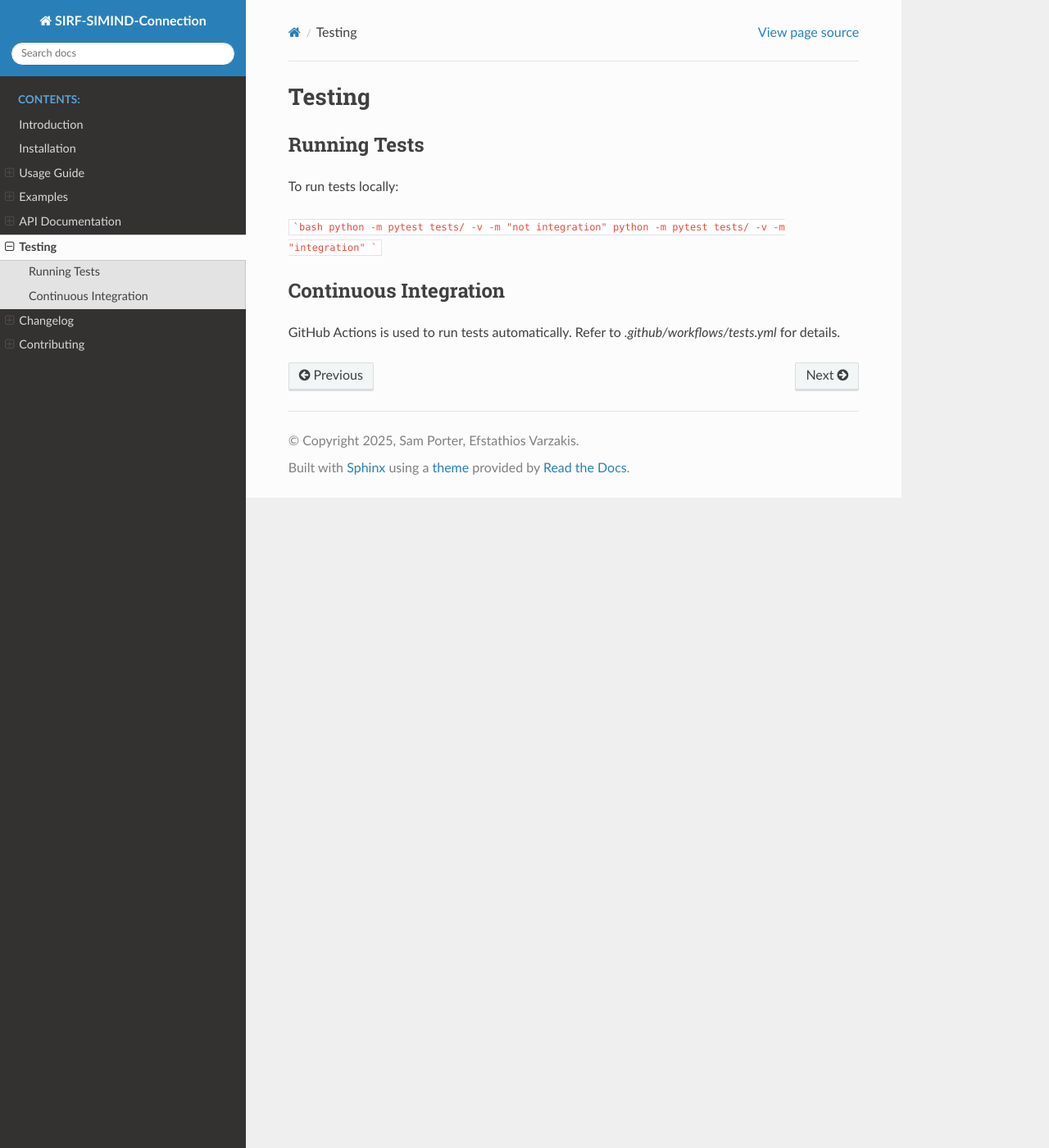
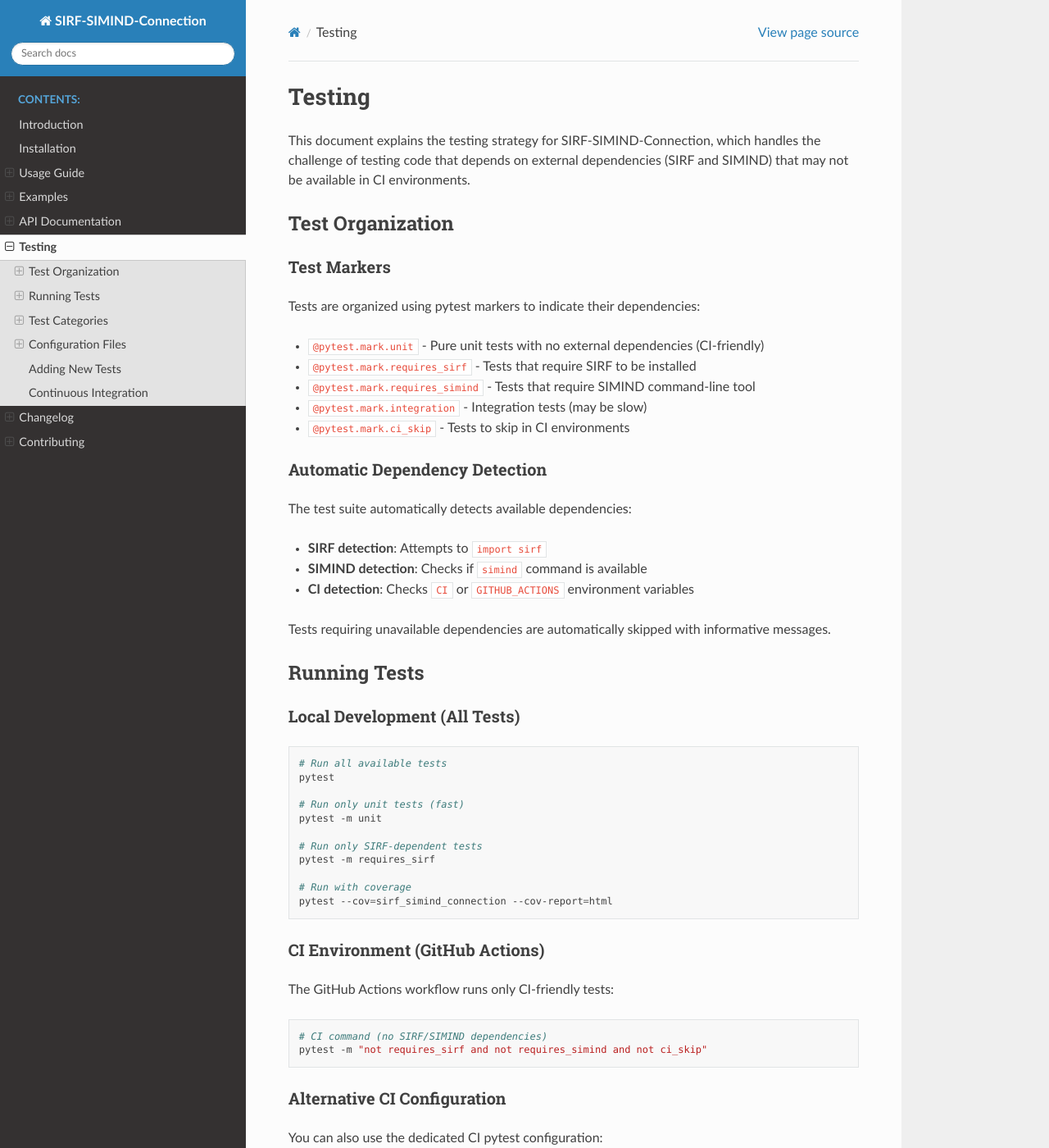
Before and after one commit to samdporter/SIRF-SIMIND-Connection, a Sphinx documentation site: the page built from docs/testing.rst, in a window 1280 px wide and 1400 px high. Shown: the whole window at 82% size. Built offline with Sphinx 7.4.7 and the Read the Docs theme 3.1.0, drawn with Linux system fonts in a browser that asks for light colours; some of the changed text lies outside the part shown.

Commit message:
SPLIT tests that require SIRF and SIMIND so can be run in github

````diff
--- a/docs/testing.rst
+++ b/docs/testing.rst
@@ -3,17 +3,178 @@
 Testing
 =======
 
+This document explains the testing strategy for SIRF-SIMIND-Connection, which handles the challenge of testing code that depends on external dependencies (SIRF and SIMIND) that may not be available in CI environments.
+
+Test Organization
+-----------------
+
+Test Markers
+~~~~~~~~~~~~
+
+Tests are organized using pytest markers to indicate their dependencies:
+
+* ``@pytest.mark.unit`` - Pure unit tests with no external dependencies (CI-friendly)
+* ``@pytest.mark.requires_sirf`` - Tests that require SIRF to be installed
+* ``@pytest.mark.requires_simind`` - Tests that require SIMIND command-line tool
+* ``@pytest.mark.integration`` - Integration tests (may be slow)
+* ``@pytest.mark.ci_skip`` - Tests to skip in CI environments
+
+Automatic Dependency Detection
+~~~~~~~~~~~~~~~~~~~~~~~~~~~~~~
+
+The test suite automatically detects available dependencies:
+
+* **SIRF detection**: Attempts to ``import sirf``
+* **SIMIND detection**: Checks if ``simind`` command is available
+* **CI detection**: Checks ``CI`` or ``GITHUB_ACTIONS`` environment variables
+
+Tests requiring unavailable dependencies are automatically skipped with informative messages.
+
 Running Tests
---------------
+-------------
 
-To run tests locally:
+Local Development (All Tests)
+~~~~~~~~~~~~~~~~~~~~~~~~~~~~~
 
-```bash
-python -m pytest tests/ -v -m "not integration"
-python -m pytest tests/ -v -m "integration"
-```
+.. code-block:: bash
+
+    # Run all available tests
+    pytest
+
+    # Run only unit tests (fast)
+    pytest -m unit
+
+    # Run only SIRF-dependent tests
+    pytest -m requires_sirf
+
+    # Run with coverage
+    pytest --cov=sirf_simind_connection --cov-report=html
+
+CI Environment (GitHub Actions)
+~~~~~~~~~~~~~~~~~~~~~~~~~~~~~~~
+
+The GitHub Actions workflow runs only CI-friendly tests:
+
+.. code-block:: bash
+
+    # CI command (no SIRF/SIMIND dependencies)
+    pytest -m "not requires_sirf and not requires_simind and not ci_skip"
+
+Alternative CI Configuration
+~~~~~~~~~~~~~~~~~~~~~~~~~~~~
+
+You can also use the dedicated CI pytest configuration:
+
+.. code-block:: bash
+
+    # Using CI-specific config
+    pytest -c pytest-ci.ini
+
+Test Categories
+---------------
+
+CI-Friendly Tests (27+ tests)
+~~~~~~~~~~~~~~~~~~~~~~~~~~~~~
+
+These tests run in GitHub Actions without external dependencies:
+
+1. **Schneider Density Conversion** (21 tests)
+
+   * ``tests/test_schneider_density.py``
+   * Tests HU-to-density conversion with JSON lookup tables
+   * No SIRF/SIMIND dependencies
+
+2. **Configuration Management** (6 tests)
+
+   * ``tests/test_simulation_config.py``
+   * Tests YAML/SMC file parsing and parameter management
+   * Pure Python functionality
+
+3. **Core Components** (5 tests)
+
+   * Tests data classes and enums (EnergyWindow, RotationParameters, etc.)
+   * No external dependencies
+
+4. **Utilities** (1 test)
+
+   * ``tests/test_utils.py::test_parse_interfile``
+   * File parsing without SIRF dependencies
+
+SIRF-Dependent Tests (13 tests)
+~~~~~~~~~~~~~~~~~~~~~~~~~~~~~~~
+
+These tests require SIRF installation and are skipped in CI:
+
+* **Simulator Tests** - ``tests/test_simind_simulator.py``
+* **Projector Tests** - ``tests/test_simind_projector.py``
+* **STIR Utilities** - Most tests in ``tests/test_utils.py``
+* **Image Processing** - Tests that create phantoms and process SIRF objects
+
+Integration Tests (1 test)
+~~~~~~~~~~~~~~~~~~~~~~~~~~
+
+* **Full Workflow Test** - ``tests/test_integration.py``
+* Requires both SIRF and SIMIND
+* Marked with multiple markers: ``integration``, ``requires_sirf``, ``requires_simind``
+
+Configuration Files
+-------------------
+
+pytest.ini (Local Development)
+~~~~~~~~~~~~~~~~~~~~~~~~~~~~~~
+
+* Runs all available tests based on detected dependencies
+* Includes verbose output and duration reporting
+
+pytest-ci.ini (CI Environment)
+~~~~~~~~~~~~~~~~~~~~~~~~~~~~~~
+
+* Specifically filters out dependency-requiring tests
+* Optimized for GitHub Actions environment
+
+tests/conftest.py
+~~~~~~~~~~~~~~~~
+
+* Configures pytest markers
+* Implements automatic dependency detection and test skipping
+* Handles CI environment detection
+
+Adding New Tests
+----------------
+
+When adding new tests, use appropriate markers:
+
+.. code-block:: python
+
+    import pytest
+
+    @pytest.mark.unit
+    def test_pure_python_logic():
+        """Test that doesn't need external dependencies."""
+        assert True
+
+    @pytest.mark.requires_sirf
+    def test_sirf_functionality():
+        """Test that uses SIRF objects."""
+        from sirf.STIR import ImageData
+        # ... test code
+
+    @pytest.mark.requires_simind
+    def test_simind_execution():
+        """Test that calls SIMIND command."""
+        # ... test code that runs simind
+
+This ensures your tests will be properly categorized and run in the appropriate environments.
 
 Continuous Integration
------------------------
+----------------------
 
-GitHub Actions is used to run tests automatically. Refer to `.github/workflows/tests.yml` for details.
+GitHub Actions is used to run tests automatically. The CI workflow:
+
+1. **Installs only basic Python dependencies** (no SIRF/SIMIND)
+2. **Runs code quality checks** (black, isort, ruff)
+3. **Executes CI-friendly tests** using dependency markers
+4. **Generates coverage reports** for the tested code
+5. **Builds and validates the package**
+
+This approach ensures reliable CI while maintaining comprehensive test coverage for local development.
````
Also changed, not shown: 10 other files.
